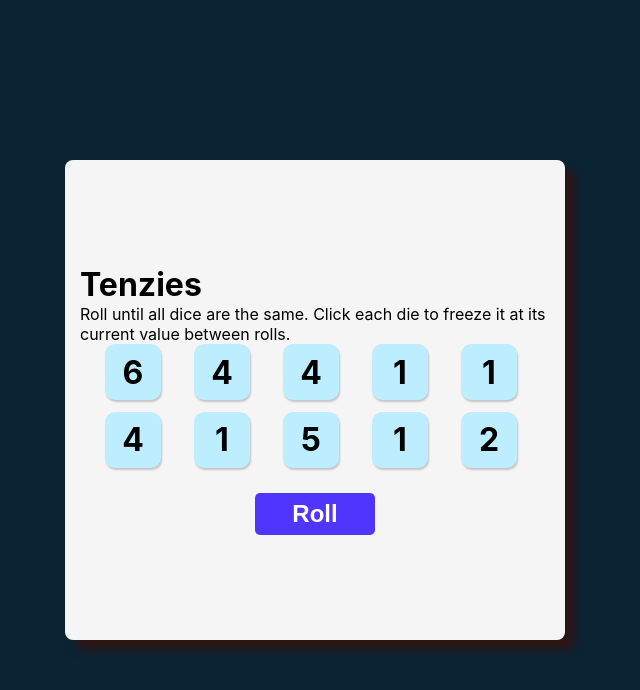
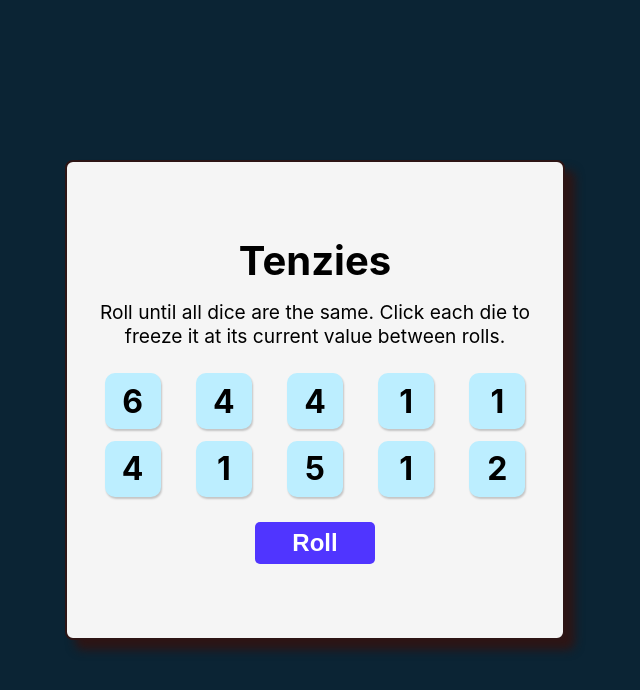
Before and after one commit to accodes21/Tenzies-Game, a React (Create React App) app: page / in a window 1280 px wide. Shown: the top 690 px of the page, without its empty margins (325-965 px from the left). Built offline with nearby package versions, Linux system fonts and the light colour scheme.

Commit message:
Title and rules

```diff
--- a/src/App.css
+++ b/src/App.css
@@ -16,26 +16,39 @@ main{
   background-color: #F5F5F5;
   width: 500px;
   height: 480px;
+  border: 2px solid #2d1515;
   border-radius: 8px;
   padding: 15px;
   box-shadow: 10px 10px 10px #2d1515;
   display: flex;
   flex-direction: column;
   justify-content: center;
+  align-items: center;
+}
+
+main h1{
+  font-size: 2.5em;
+}
+
+.rules{
+  font-size: 1.2em;
+  font-weight: 400;
+  text-align: center;
+  margin:15px;
+  margin-bottom: 25px;
 }
 
 .dice-container{
   display: grid;
   grid-template: auto auto / repeat(5, 1fr);
-  row-gap: .7em;
-  /* padding: 15px; */
-  margin-left: 25px;
+  gap: .7em;
+  column-gap: 2.2em;
 }
 
 .die-face{
   height: 56px;
   width: 56px;
-  background-color: #bceeff;
+  /* background-color: #bceeff; */
   box-shadow: 1px 2px 2px rgba(0, 0, 0, 0.2);
   border-radius: 10px;
   display: flex;
```
